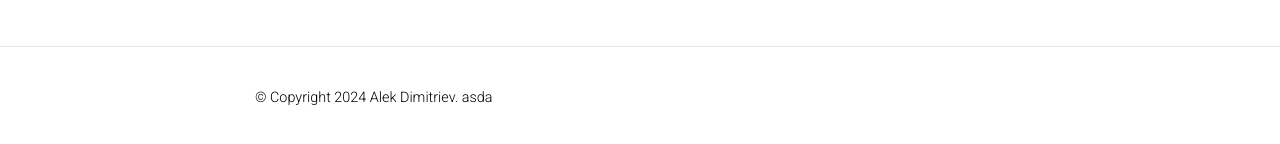
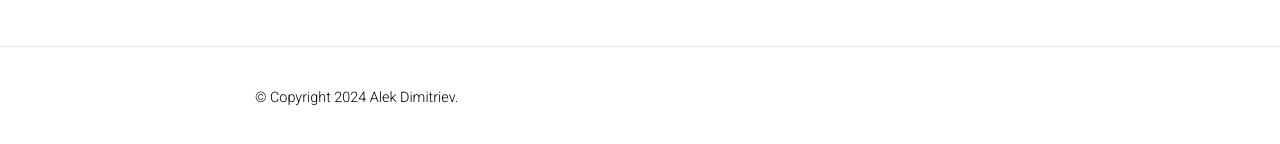
Before and after one commit to alekdimi/alekdimi.github.io, a Jekyll site: the page built from _pages/publications.md, in a window 1280 px wide and 1094 px high. Shown: the part 875-1019 px from the top of the window. Built offline with Jekyll 4.4.1, drawn with Linux system fonts in a browser that asks for light colours; nearby versions of some CDN libraries; full-size pictures stand in for the smaller copies a plugin makes; comment, search, counter and statistics services are not loaded; a style sheet for code colours, icons or effects is not loaded.

Commit message:
minor fixes

```diff
--- a/_config.yml
+++ b/_config.yml
@@ -9,7 +9,7 @@
 email: REDACTED
 description: > # the ">" symbol means to ignore newlines until "footer_text:"
   Alek Dimitriev's personal website.
-footer_text: asda # >%Powered by <a href="http://jekyllrb.com/" target="_blank">Jekyll</a> with <a href="https://github.com/alshedivat/al-folio">al-folio</a> theme.
+footer_text: # >%Powered by <a href="http://jekyllrb.com/" target="_blank">Jekyll</a> with <a href="https://github.com/alshedivat/al-folio">al-folio</a> theme.
 lang: en
 icon: 📖 # the emoji used as the favicon
 url: https://alekdimi.github.io # the base hostname & protocol for your site
@@ -46,9 +46,9 @@
 # -----------------------------------------------------------------------------
 # Social integration
 # -----------------------------------------------------------------------------
-github_username: alekdimi
+github_username: # alekdimi
 linkedin_username: alekdimi
-scholar_userid: # xgmZn70AAAAJ
+scholar_userid: xgmZn70AAAAJ
 twitter_username:
 gitlab_username:
 medium_username:
--- a/_includes/social.html
+++ b/_includes/social.html
@@ -52,6 +52,6 @@
             {%- if site.stackoverflow_id -%}
             <a href="https://stackoverflow.com/users/{{ site.stackoverflow_id }}" title="Stackoverflow"><i class="fab fa-stack-overflow"></i></a>
             {% endif %}
-            {%- if site.rss_icon -%}
+            <!-- {%- if site.rss_icon -%}
             <a href="{{ site.baseurl | prepend: site.url }}/feed.xml" title="RSS Feed"><i class="fas fa-rss-square"></i></a>
-            {% endif %}
+            {% endif %} -->
--- a/_sass/_base.scss
+++ b/_sass/_base.scss
@@ -212,7 +212,7 @@
 .social {
   text-align: center;
   .contact-icons {
-    font-size: 4rem;
+    font-size: 3rem;
     a {
       i::before {
         color: var(--global-text-color);
@@ -379,7 +379,7 @@
 // Publications
 
 .publications {
-  margin-top: 2rem;
+  margin-top: 0rem;
   h1 {
     color: var(--global-theme-color);
     font-size: 2rem;
```
Also changed, not shown: _pages/about.md (+1 -1 lines).
